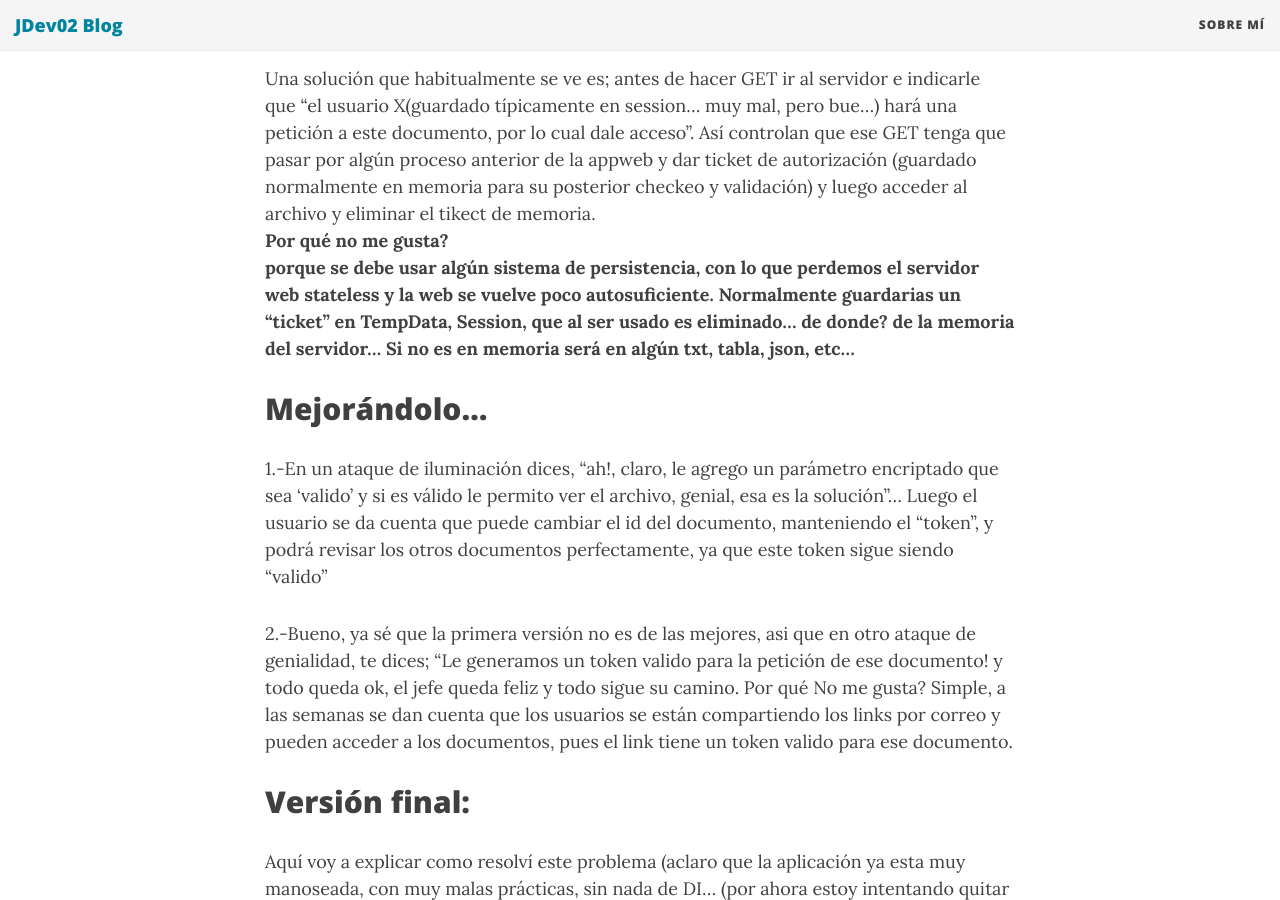
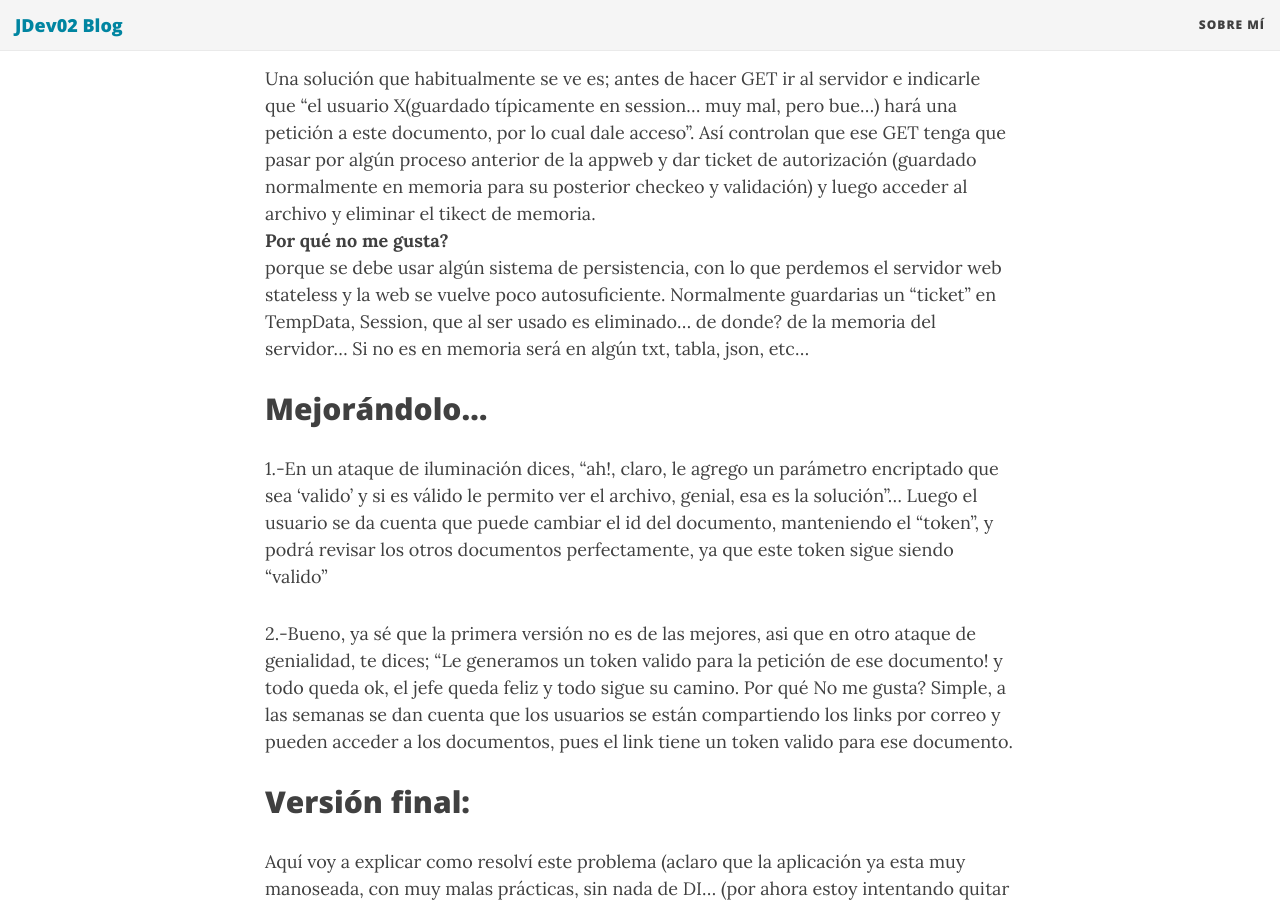
Before and after one commit to JDev02/JDev02.github.io, a Jekyll site: the page built from _posts/2016-11-10-token-stateless.md, in a window 1280 px wide and 900 px high, scrolled down 883 px. Built offline with Jekyll 4.4.1, drawn with Linux system fonts in a browser that asks for light colours; nearby versions of some CDN libraries; comment, search, counter and statistics services are not loaded.

```diff
--- a/_posts/2016-11-10-token-stateless.md
+++ b/_posts/2016-11-10-token-stateless.md
@@ -15,7 +15,7 @@ El problema surge cuando tienes un escenario similar en una web (que para aclara
 Entonces, podría darse que el usuario tenga todos los permisos para ver documentos y sepa que haciendo app/resource/N obtendria un documento X, y, es eso es lo que queremos controlar.
 
 Una solución que habitualmente se ve es; antes de hacer GET ir al servidor e indicarle que "el usuario X(guardado típicamente en session... muy mal, pero bue...) hará una petición a este documento, por lo cual dale acceso". Así controlan que ese GET tenga que pasar por algún proceso anterior de la appweb y dar ticket de autorización (guardado normalmente en memoria para su posterior checkeo y validación) y luego acceder al archivo y eliminar el tikect de memoria.<br>
-<b>Por qué no me gusta?<b><br> porque se debe usar algún sistema de persistencia, con lo que perdemos el servidor web stateless y la web se vuelve poco autosuficiente. Normalmente guardarias un "ticket" en TempData, Session, que al ser usado es eliminado... de donde? de la memoria del servidor... Si no es en memoria será en algún txt, tabla, json, etc...
+<b>Por qué no me gusta?</b><br> porque se debe usar algún sistema de persistencia, con lo que perdemos el servidor web stateless y la web se vuelve poco autosuficiente. Normalmente guardarias un "ticket" en TempData, Session, que al ser usado es eliminado... de donde? de la memoria del servidor... Si no es en memoria será en algún txt, tabla, json, etc...
 
 
 Mejorándolo...
```
